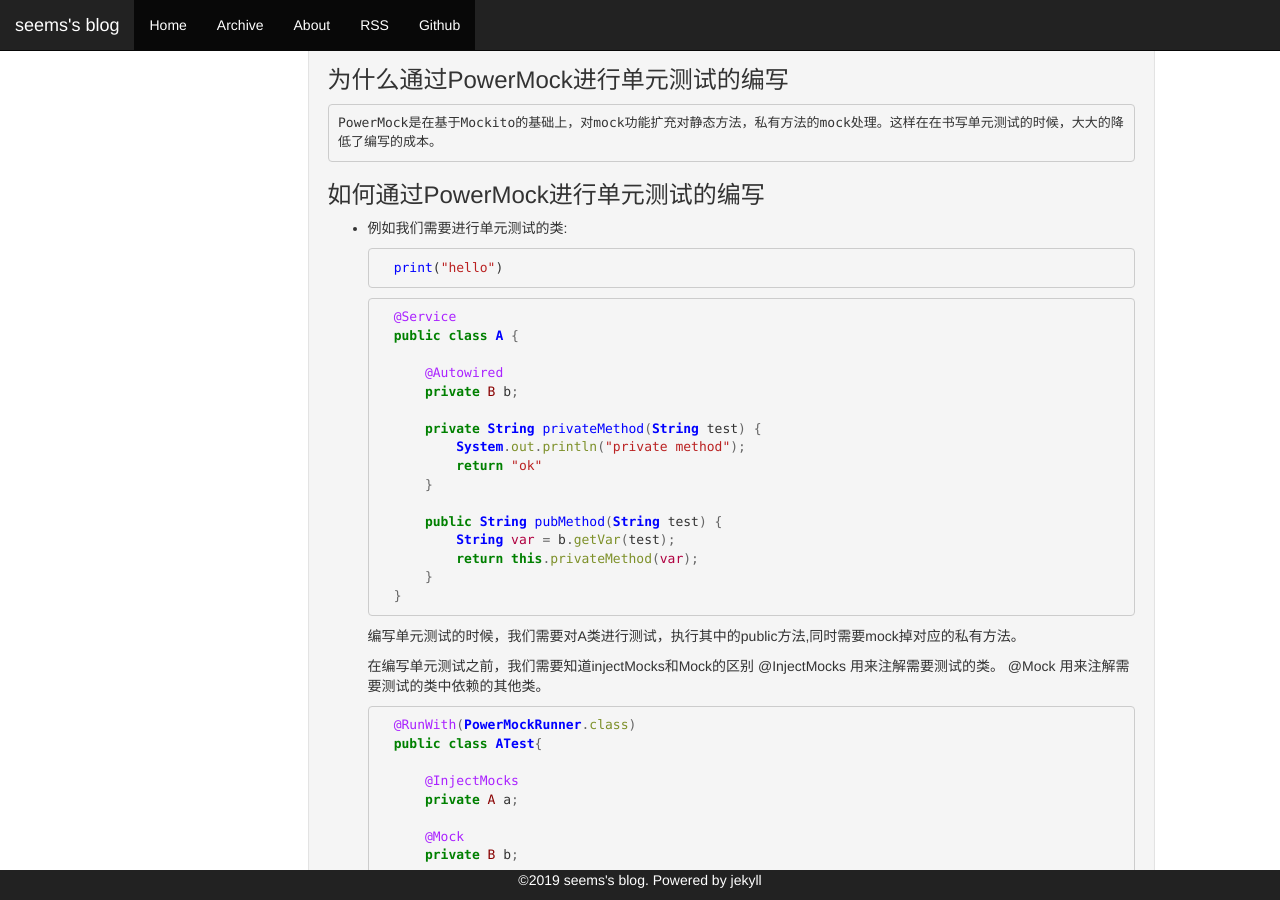
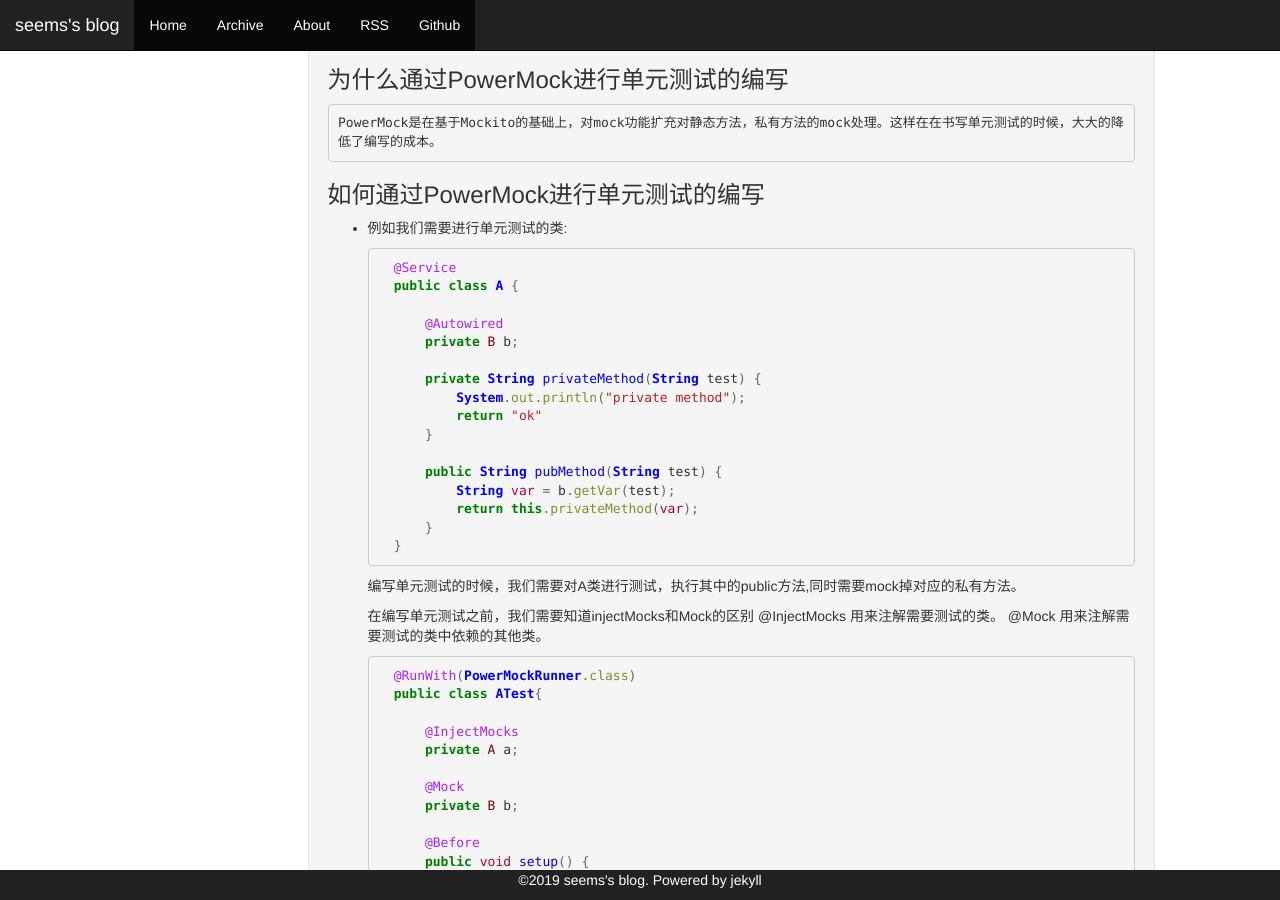
Before and after one commit to Gandalf-Pl/seems, a Jekyll site: the page built from _posts/2019-02-28-mockito-unit-test.md, in a window 1280 px wide and 900 px high, scrolled down 317 px. Built offline with Jekyll 4.4.1, drawn with Linux system fonts in a browser that asks for light colours; comment, search, counter and statistics services are not loaded.

Commit message:
modify unit

````diff
--- a/_posts/2019-02-28-mockito-unit-test.md
+++ b/_posts/2019-02-28-mockito-unit-test.md
@@ -23,10 +23,6 @@
 ### 如何通过PowerMock进行单元测试的编写
 
 + 例如我们需要进行单元测试的类:
-
-    ~~~ python
-    print("hello")
-    ~~~
 
     ``` java
     @Service
````
